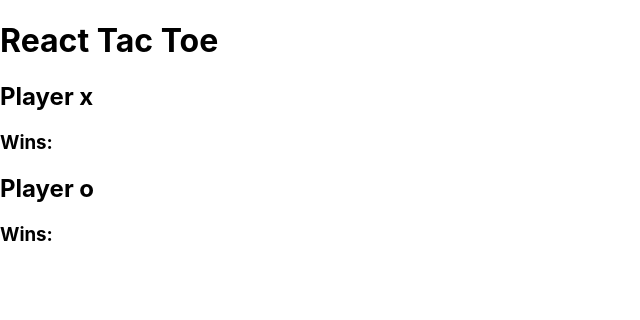
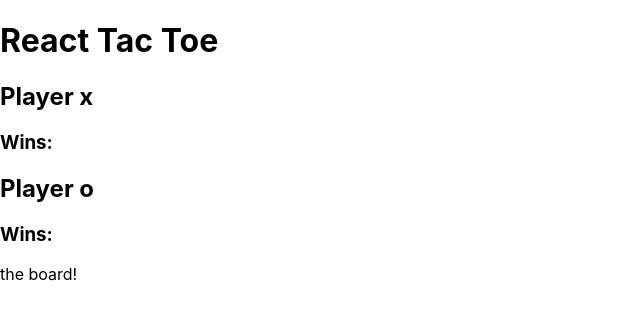
Before and after one commit to ryanshipley/react-helloworld, a React (Create React App) app: page / in a window 1280 px wide. Shown: the top 320 px of the page, without its empty margins (0-640 px from the left). Built offline with nearby package versions, Linux system fonts and the light colour scheme.

Commit message:
adds board component

```diff
--- a/src/App.js
+++ b/src/App.js
@@ -1,6 +1,7 @@
 import logo from './logo.svg';
 import Header from "./components/Header";
 import Player from "./components/Player";
+import Board from "./components/Board";
 import './App.css';
 
 function App() {
@@ -9,6 +10,7 @@ function App() {
     <Header/>
     <Player whichPlayer='x'/>
     <Player whichPlayer='o'/>
+    <Board/>
     </div>);
  }
 
--- /dev/null
+++ b/src/components/Board.js
@@ -0,0 +1,9 @@
+function Board(){
+   return(
+
+    <div>
+        the board!
+    </div>
+)};
+
+export default Board;
```
